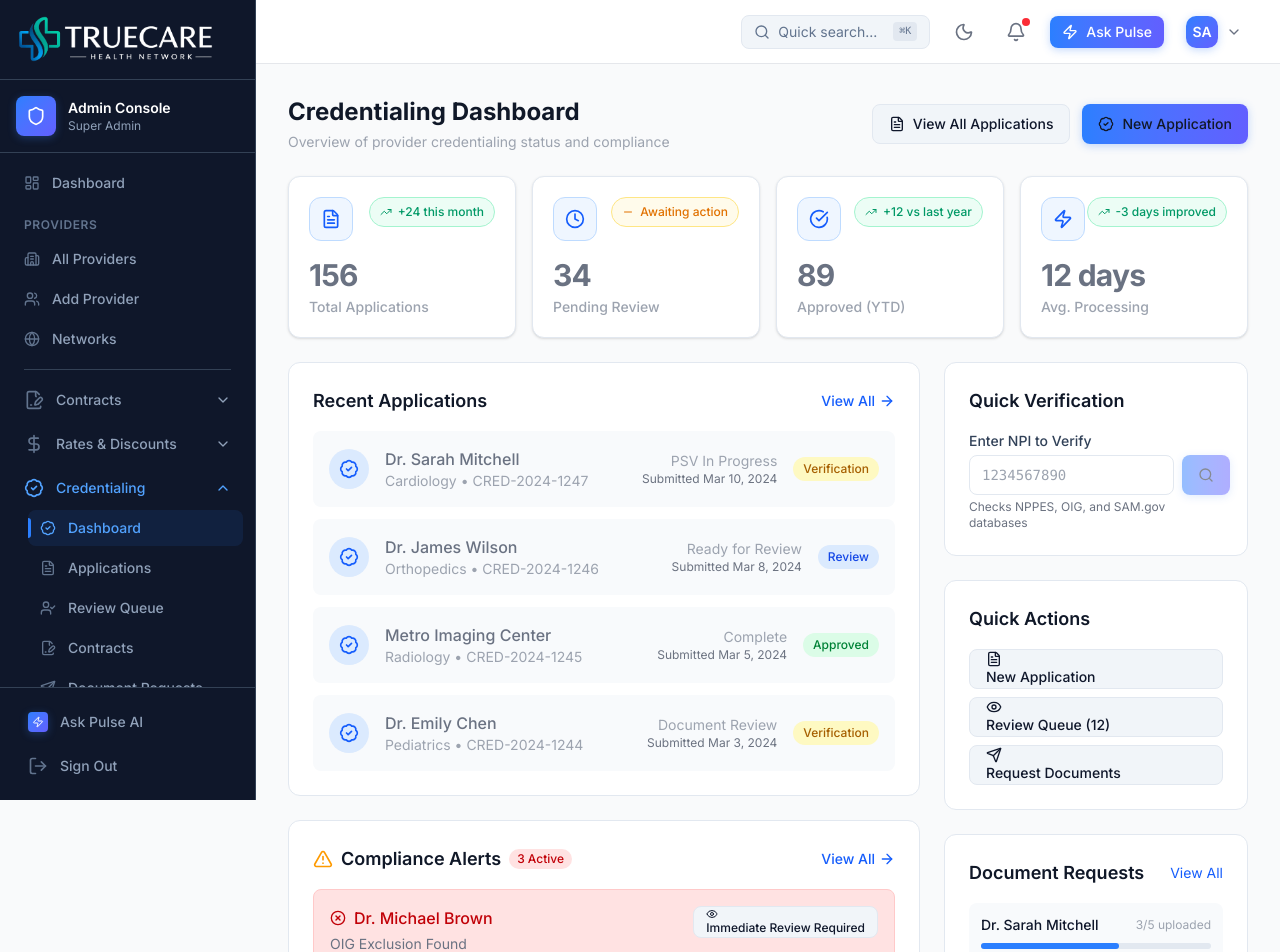
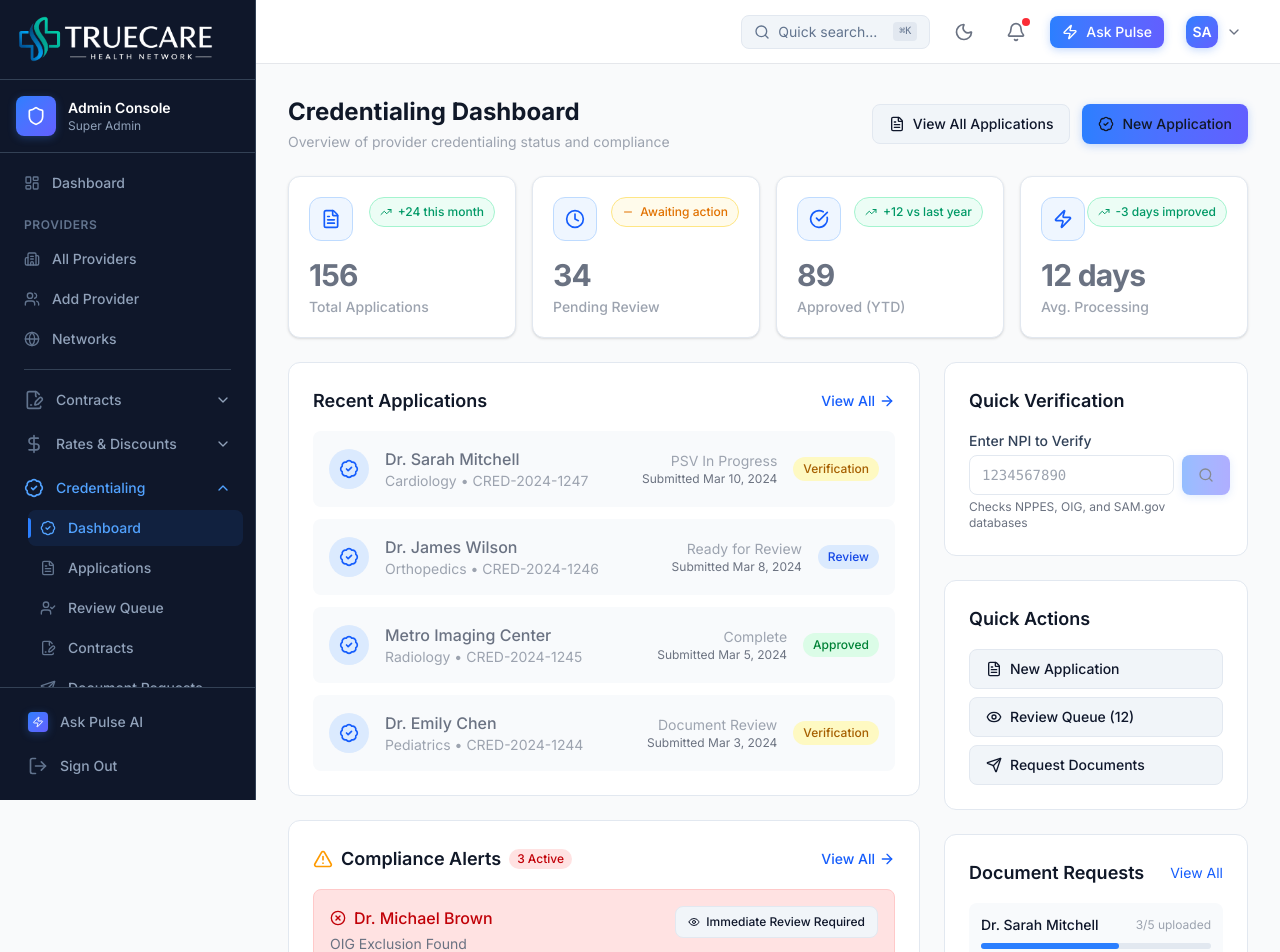
Before and after one commit to CoHoast/clarity-health-network, a Next.js app: page /admin/credentialing in a window 1280 px wide. Shown: the top 952 px of the page. Built offline with nearby package versions, Linux system fonts and the light colour scheme.

Commit message:
Fix: Credentialing dashboard - Quick Actions and Alert buttons use icon prop

```diff
--- a/app/admin/credentialing/page.tsx
+++ b/app/admin/credentialing/page.tsx
@@ -293,11 +293,13 @@ export default function CredentialingDashboardPage() {
                     <Button
                       variant="secondary"
                       size="sm"
+                      icon={
+                        alert.action === "Send Renewal Reminder" ? <Mail className="w-3 h-3" /> :
+                        alert.action === "Request Updated COI" ? <Send className="w-3 h-3" /> :
+                        alert.action === "Immediate Review Required" ? <Eye className="w-3 h-3" /> : undefined
+                      }
                       onClick={() => handleAlertAction(alert)}
                     >
-                      {alert.action === "Send Renewal Reminder" && <Mail className="w-3 h-3 mr-1" />}
-                      {alert.action === "Request Updated COI" && <Send className="w-3 h-3 mr-1" />}
-                      {alert.action === "Immediate Review Required" && <Eye className="w-3 h-3 mr-1" />}
                       {alert.action}
                     </Button>
                   </div>
@@ -358,24 +360,30 @@ export default function CredentialingDashboardPage() {
               Quick Actions
             </h2>
             <div className="space-y-2">
-              <Link href="/admin/credentialing/applications" className="block">
-                <Button variant="secondary" className="w-full justify-start">
-                  <FileText className="w-4 h-4 mr-3" />
+              <Button
+                variant="secondary"
+                className="w-full justify-start"
+                icon={<FileText className="w-4 h-4" />}
+                href="/admin/credentialing/applications"
+              >
                 New Application
               </Button>
-              </Link>
-              <Link href="/admin/credentialing/review" className="block">
-                <Button variant="secondary" className="w-full justify-start">
-                  <Eye className="w-4 h-4 mr-3" />
+              <Button
+                variant="secondary"
+                className="w-full justify-start"
+                icon={<Eye className="w-4 h-4" />}
+                href="/admin/credentialing/review"
+              >
                 Review Queue (12)
               </Button>
-              </Link>
-              <Link href="/admin/credentialing/document-requests" className="block">
-                <Button variant="secondary" className="w-full justify-start">
-                  <Send className="w-4 h-4 mr-3" />
+              <Button
+                variant="secondary"
+                className="w-full justify-start"
+                icon={<Send className="w-4 h-4" />}
+                href="/admin/credentialing/document-requests"
+              >
                 Request Documents
               </Button>
-              </Link>
             </div>
           </div>
 
```
Lines whose indentation alone changed are shown as unchanged.
